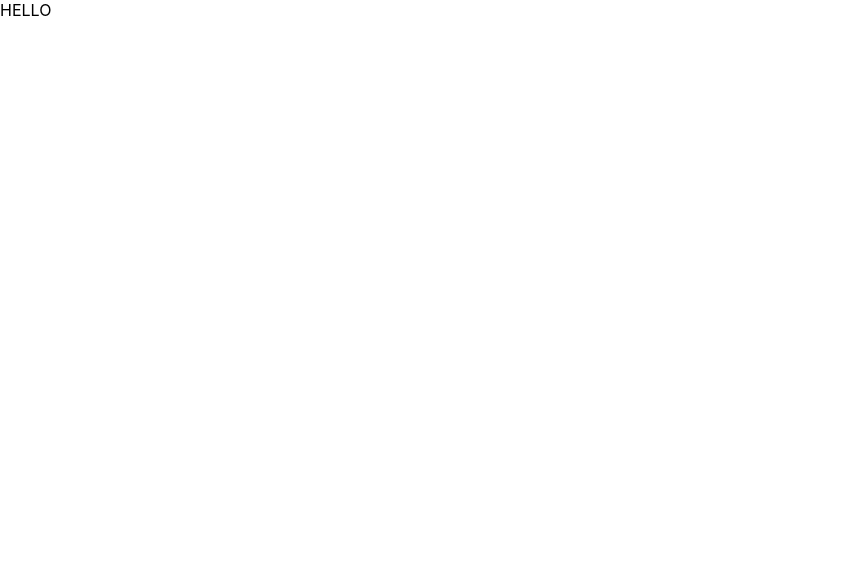
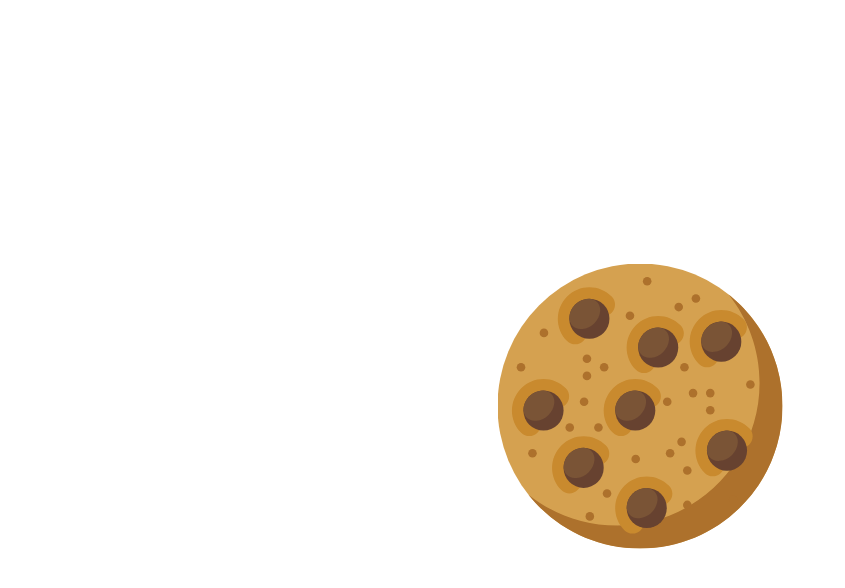
Before and after one commit to JKarwatka/cookie-tap-react, a React (Create React App) app: page / in a window 1280 px wide. Shown: the top 588 px of the page, without its empty margins (0-845 px from the left). Built offline with nearby package versions, Linux system fonts and the light colour scheme.

Commit message:
add Cookie component

```diff
--- /dev/null
+++ b/src/components/App/App.js
@@ -0,0 +1,21 @@
+import React from 'react';
+import styled from 'styled-components';
+import Cookie from '../Cookie/Cookie';
+
+const StyledApp = styled.div`
+  min-height: 100vh;
+  width: 100%;
+  display: flex;
+  justify-content: center;
+  align-items: center;
+`;
+
+function App() {
+  return (
+    <StyledApp>
+      <Cookie />
+    </StyledApp>
+  );
+}
+
+export default App;
--- a/src/components/App/App.jsx
+++ /dev/null
@@ -1,9 +0,0 @@
-import React, { Component } from 'react';
-
-class App extends Component {
-  render() {
-    return <div className="App">HELLO</div>;
-  }
-}
-
-export default App;
--- /dev/null
+++ b/src/components/Cookie/Cookie.js
@@ -0,0 +1,29 @@
+import React from 'react';
+import styled from 'styled-components';
+
+const StyledContainer = styled.div`
+  max-width: 1400px;
+`;
+
+const StyledCookie = styled.img`
+  width: 100%;
+  height: 100%;
+  transform: scale(0.95);
+  transition: transform 0.1s ease-in;
+
+  &:hover {
+    transform: scale(1);
+  }
+
+  &:active {
+    transform: scale(0.9);
+  }
+`;
+
+export default function Cookie() {
+  return (
+    <StyledContainer>
+      <StyledCookie src={`${process.env.PUBLIC_URL}/cookie.svg`} alt="" />
+    </StyledContainer>
+  );
+}
--- a/src/index.jsx
+++ b/src/index.js
@@ -1,6 +1,5 @@
 import React from 'react';
 import ReactDOM from 'react-dom';
-import './index.css';
 import App from './components/App/App';
 import * as serviceWorker from './serviceWorker';
 
```
Also changed, not shown: .eslintrc.json, public/cookie.svg (added).
